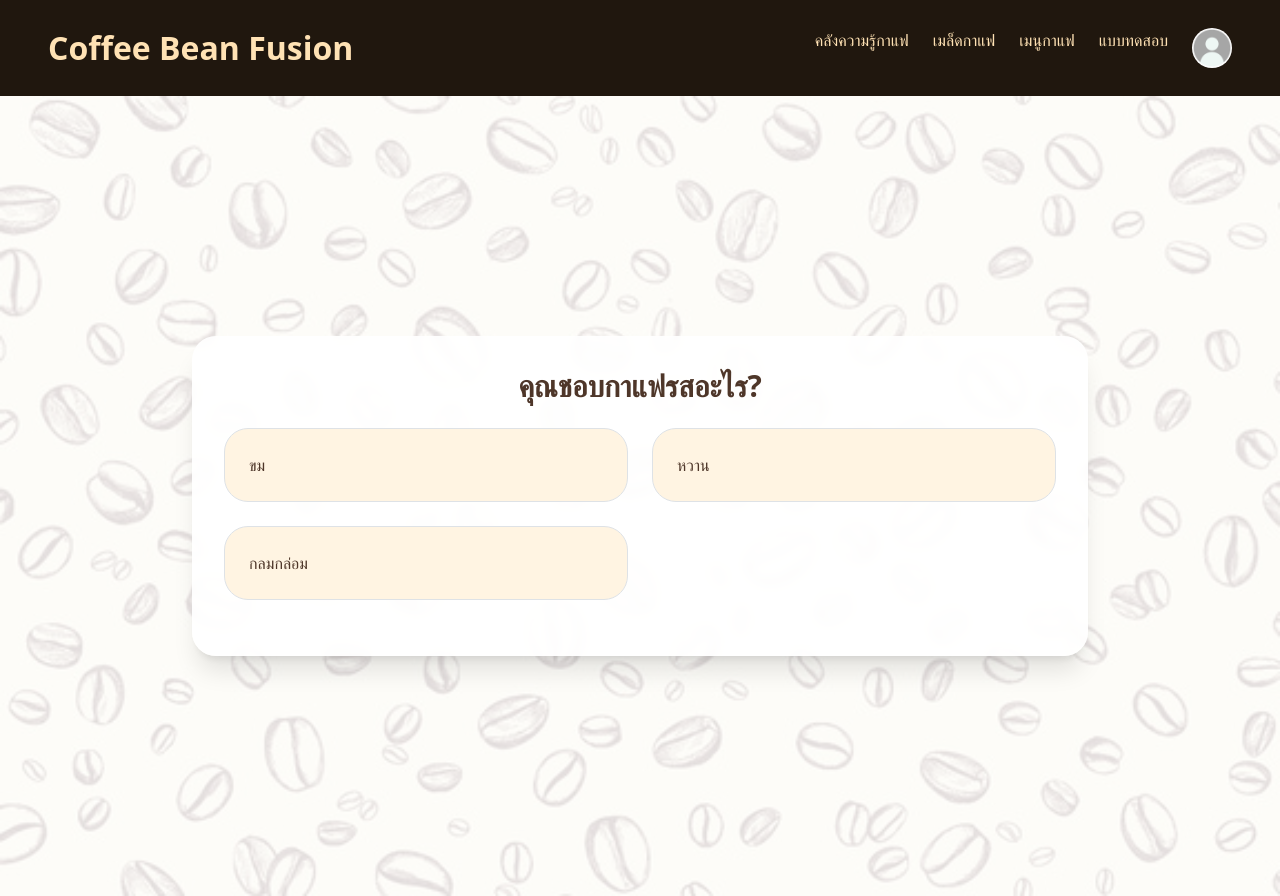
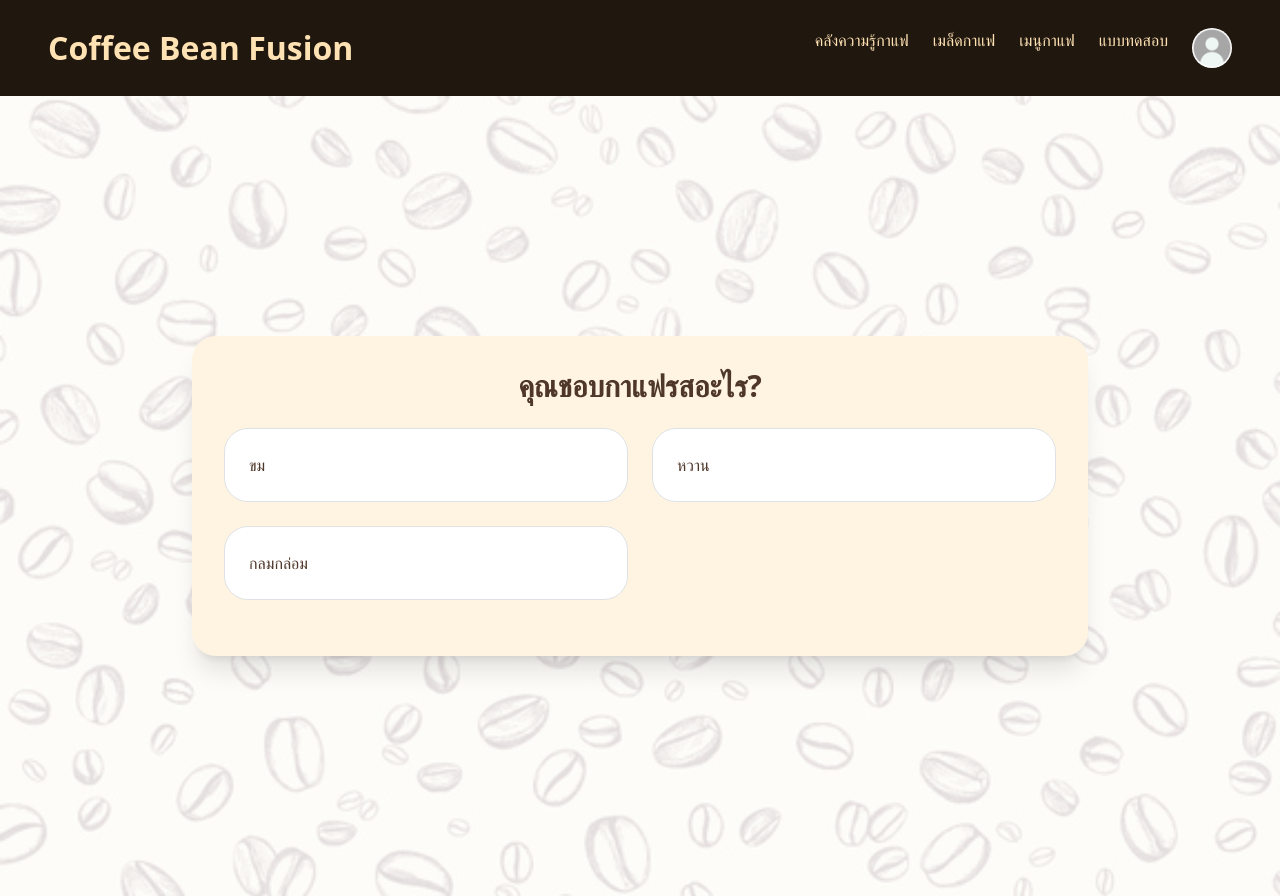
Before and after one commit to TheTable1/Pro_seminar, a React (Vite) app in the folder client/: page /suggestion in a window 1280 px wide. Built offline with nearby package versions, Linux system fonts and the light colour scheme.

Commit message:
update suggestion

```diff
--- a/client/src/menuItems.json
+++ b/client/src/menuItems.json
@@ -70,7 +70,7 @@
     ]
   },
   {
-    "name": "ลาเต้ปั่น",
+    "name": "ลาเต้",
     "type": ["กาแฟร้อน","กาแฟเย็น", "กาแฟปั่น", "กาแฟนม"],
     "img": "https://shorturl.at/I2fLa",
     "details": "ลาเต้ปั่นเป็นเครื่องดื่มที่มีรสชาตินุ่มนวล ทำจากเอสเปรสโซ ผสมกับนมและน้ำแข็ง ปั่นให้เนียนเป็นเนื้อเดียวกัน",
--- a/client/src/suggestion.jsx
+++ b/client/src/suggestion.jsx
@@ -1,7 +1,8 @@
 import React, { useState } from "react";
 import Navbar from "./navbar";
+import menuItems from "./menuItems.json"; // Import ไฟล์ JSON
 
-// โครงสร้าง decision tree ที่ปรับปรุงให้มีคำถามเพิ่มเติม
+// โครงสร้าง decision tree ที่ปรับปรุงให้มีคำถามเพิ่มเติม โดยตัดส่วนเกี่ยวกับกลิ่นผลไม้ออกไป
 const decisionTree = {
   question: "คุณชอบกาแฟรสอะไร?",
   key: "flavor",
@@ -24,19 +25,18 @@ const decisionTree = {
                   label: "เข้ม",
                   value: "เข้ม",
                   next: {
-                    // เปลี่ยนคำถามนี้จากเรื่องเผ็ดและกรดเป็นเรื่องรสคั่ว
                     question: "คุณชอบกาแฟที่มีรสคั่วจัดหรือรสละมุน?",
                     key: "roastPreference",
                     options: [
                       {
                         label: "จัด",
                         value: "จัด",
-                        next: { result: "Bold Roast Espresso" },
+                        next: { result: "เอสเพรสโซคั่วเข้ม" },
                       },
                       {
                         label: "ละมุน",
                         value: "ละมุน",
-                        next: { result: "Smooth Espresso" },
+                        next: { result: "เอสเพรสโซแบบนุ่มละมุน" },
                       },
                     ],
                   },
@@ -44,12 +44,12 @@ const decisionTree = {
                 {
                   label: "กลาง",
                   value: "กลาง",
-                  next: { result: "Ristretto" },
+                  next: { result: "ริสเตรตโต" },
                 },
                 {
                   label: "เบา",
                   value: "เบา",
-                  next: { result: "Americano" },
+                  next: { result: "อเมริกาโน" },
                 },
               ],
             },
@@ -71,12 +71,12 @@ const decisionTree = {
                       {
                         label: "ใช่",
                         value: "ใช่",
-                        next: { result: "Latte with whipped cream" },
+                        next: { result: "ลาเต้วิปครีม" },
                       },
                       {
                         label: "ไม่",
                         value: "ไม่",
-                        next: { result: "Latte" },
+                        next: { result: "ลาเต้" },
                       },
                     ],
                   },
@@ -84,12 +84,12 @@ const decisionTree = {
                 {
                   label: "เย็น",
                   value: "เย็น",
-                  next: { result: "Iced Coffee" },
+                  next: { result: "กาแฟเย็น" },
                 },
                 {
                   label: "อุ่น",
                   value: "อุ่น",
-                  next: { result: "Cappuccino" },
+                  next: { result: "คาปูชิโน" },
                 },
               ],
             },
@@ -97,7 +97,7 @@ const decisionTree = {
           {
             label: "ปานกลาง",
             value: "ปานกลาง",
-            next: { result: "Flat White" },
+            next: { result: "แฟลตไวท์" },
           },
         ],
       },
@@ -109,7 +109,7 @@ const decisionTree = {
         question: "คุณต้องการระดับคาเฟอีนเท่าไหร่?",
         key: "caffeineLevel",
         options: [
-          { label: "สูง", value: "สูง", next: { result: "Macchiato" } },
+          { label: "สูง", value: "สูง", next: { result: "มักคิอาโต" } },
           {
             label: "ปานกลาง",
             value: "ปานกลาง",
@@ -120,12 +120,12 @@ const decisionTree = {
                 {
                   label: "ใช่",
                   value: "ใช่",
-                  next: { result: "Mocha with extra chocolate" },
+                  next: { result: "มอคค่าช็อกโกแลตเข้มข้นพิเศษ" },
                 },
                 {
                   label: "ไม่",
                   value: "ไม่",
-                  next: { result: "Mocha" },
+                  next: { result: "มอคค่า" },
                 },
               ],
             },
@@ -137,15 +137,15 @@ const decisionTree = {
               question: "คุณชอบกาแฟที่มีนมมากหรือน้อย?",
               key: "milkSweet",
               options: [
-                { label: "มาก", value: "มาก", next: { result: "Affogato" } },
-                { label: "น้อย", value: "น้อย", next: { result: "Cortado" } },
+                { label: "มาก", value: "มาก", next: { result: "อัฟฟอกาโต" } },
+                { label: "น้อย", value: "น้อย", next: { result: "คอร์ทาโด" } },
               ],
             },
           },
           {
             label: "ไม่แน่ใจ",
             value: "ไม่แน่ใจ",
-            next: { result: "Ristretto" },
+            next: { result: "ริสเตรตโต" },
           },
         ],
       },
@@ -160,7 +160,7 @@ const decisionTree = {
           {
             label: "กระปรี้กระเปร่า",
             value: "กระปรี้กระเปร่า",
-            next: { result: "Espresso" },
+            next: { result: "เอสเพรสโซ" },
           },
           {
             label: "ผ่อนคลาย",
@@ -172,68 +172,17 @@ const decisionTree = {
                 {
                   label: "อ่อน",
                   value: "อ่อน",
-                  next: {
-                    question: "คุณต้องการกาแฟที่มีรสผลไม้หรือไม่?",
-                    key: "fruity",
-                    options: [
-                      {
-                        label: "ใช่",
-                        value: "ใช่",
-                        next: {
-                          result: "Latte with light roast and fruity notes",
-                        },
-                      },
-                      {
-                        label: "ไม่",
-                        value: "ไม่",
-                        next: { result: "Latte with light roast" },
-                      },
-                    ],
-                  },
+                  next: { result: "ลาเต้คั่วอ่อน" },
                 },
                 {
                   label: "กลาง",
                   value: "กลาง",
-                  next: {
-                    question: "คุณต้องการกาแฟที่มีรสผลไม้หรือไม่?",
-                    key: "fruity",
-                    options: [
-                      {
-                        label: "ใช่",
-                        value: "ใช่",
-                        next: {
-                          result: "Latte with medium roast and fruity notes",
-                        },
-                      },
-                      {
-                        label: "ไม่",
-                        value: "ไม่",
-                        next: { result: "Latte with medium roast" },
-                      },
-                    ],
-                  },
+                  next: { result: "ลาเต้คั่วกลาง" },
                 },
                 {
                   label: "เข้ม",
                   value: "เข้ม",
-                  next: {
-                    question: "คุณต้องการกาแฟที่มีรสผลไม้หรือไม่?",
-                    key: "fruity",
-                    options: [
-                      {
-                        label: "ใช่",
-                        value: "ใช่",
-                        next: {
-                          result: "Latte with dark roast and fruity notes",
-                        },
-                      },
-                      {
-                        label: "ไม่",
-                        value: "ไม่",
-                        next: { result: "Latte with dark roast" },
-                      },
-                    ],
-                  },
+                  next: { result: "ลาเต้คั่วเข้ม" },
                 },
               ],
             },
@@ -241,7 +190,7 @@ const decisionTree = {
           {
             label: "เพื่อสังคม",
             value: "เพื่อสังคม",
-            next: { result: "Cappuccino" },
+            next: { result: "คาปูชิโน" },
           },
           {
             label: "เพื่อความคิดสร้างสรรค์",
@@ -253,12 +202,12 @@ const decisionTree = {
                 {
                   label: "สดชื่น",
                   value: "สดชื่น",
-                  next: { result: "Americano" },
+                  next: { result: "อเมริกาโน" },
                 },
                 {
                   label: "อุ่นสบาย",
                   value: "อุ่นสบาย",
-                  next: { result: "Flat White" },
+                  next: { result: "แฟลตไวท์" },
                 },
               ],
             },
@@ -319,11 +268,17 @@ const Suggestion = () => {
     setResult("");
   };
 
+  // ดึงข้อมูลรูปภาพจากไฟล์ menuItem.json โดยหาว่าชื่อของ item ตรงกับ result หรือไม่
+  const recommendedItem = result
+    ? menuItems.find((item) => item.name === result)
+    : null;
+
+
   return (
     <div>
       <Navbar />
       <div className="min-h-screen bg-[url('../public/background.jpg')] bg-cover bg-center bg-white/85 bg-blend-overlay flex flex-col items-center justify-center px-4">
-        <div className="bg-white/90 backdrop-blur-sm rounded-3xl shadow-xl p-8 w-full max-w-4xl relative">
+        <div className="bg-beige-light backdrop-blur-sm rounded-3xl shadow-xl p-8 w-full max-w-4xl relative">
           {!result ? (
             <>
               <h2 className="text-center text-2xl md:text-3xl font-bold text-brown mb-4">
@@ -335,11 +290,11 @@ const Suggestion = () => {
                     <button
                       key={option.value}
                       onClick={() => handleOptionSelect(option)}
-                      className={`p-4 rounded-3xl transition-colors text-left font-medium border bg-beige-light text-brown border-brown ${
+                      className={`p-4 rounded-3xl transition-colors text-left font-medium border bg-white text-brown border-brown ${
                         currentSelection &&
                         currentSelection.value === option.value
-                          ? "bg-brown !text-beige"
-                          : "hover:bg-light-brown hover:text-beige"
+                          ? "!bg-brown !text-beige"
+                          : "!hover:bg-light-brown hover:text-beige"
                       }`}
                     >
                       {option.label}
@@ -368,11 +323,26 @@ const Suggestion = () => {
             </>
           ) : (
             <div className="text-center">
-              <h2 className="text-3xl font-bold text-dark-brown mb-4">
+              <h2 className="text-2xl font-bold text-dark-brown mb-5">
                 กาแฟที่แนะนำสำหรับคุณ
               </h2>
-              <h2 className="text-3xl font-bold text-dark-brown mb-4">
-                {result}
+              <img
+                src={
+                  recommendedItem && recommendedItem.img
+                    ? recommendedItem.img
+                    : "../public/defult-coffeecup.png"
+                }
+                alt={
+                  recommendedItem && recommendedItem.name
+                    ? recommendedItem.name
+                    : "Fallback image"
+                }
+                className="mx-auto w-full md:w-1/2 lg:w-1/3 mb-4"
+              />
+              <h2 className="text-2xl font-bold text-dark-brown mb-4 flex justify-center">
+                <div className="px-4 py-2 bg-brown rounded-3xl text-beige">
+                  {result}
+                </div>
               </h2>
             </div>
           )}
--- a/client/tailwind.config.js
+++ b/client/tailwind.config.js
@@ -1,7 +1,11 @@
 // tailwind.config.js
 module.exports = {
   content: ["./src/**/*.{js,jsx,ts,tsx}"],
-  safelist: ["hover:bg-light-brown"],
+  safelist: [
+    { pattern: /hover:bg-light-brown/ },
+    { pattern: /hover:text-beige/ },
+  ],
+
   theme: {
     extend: {
       colors: {
```
Also changed, not shown: client/public/defult-coffeecup.jpg (added), client/public/defult-coffeecup.png (added).
